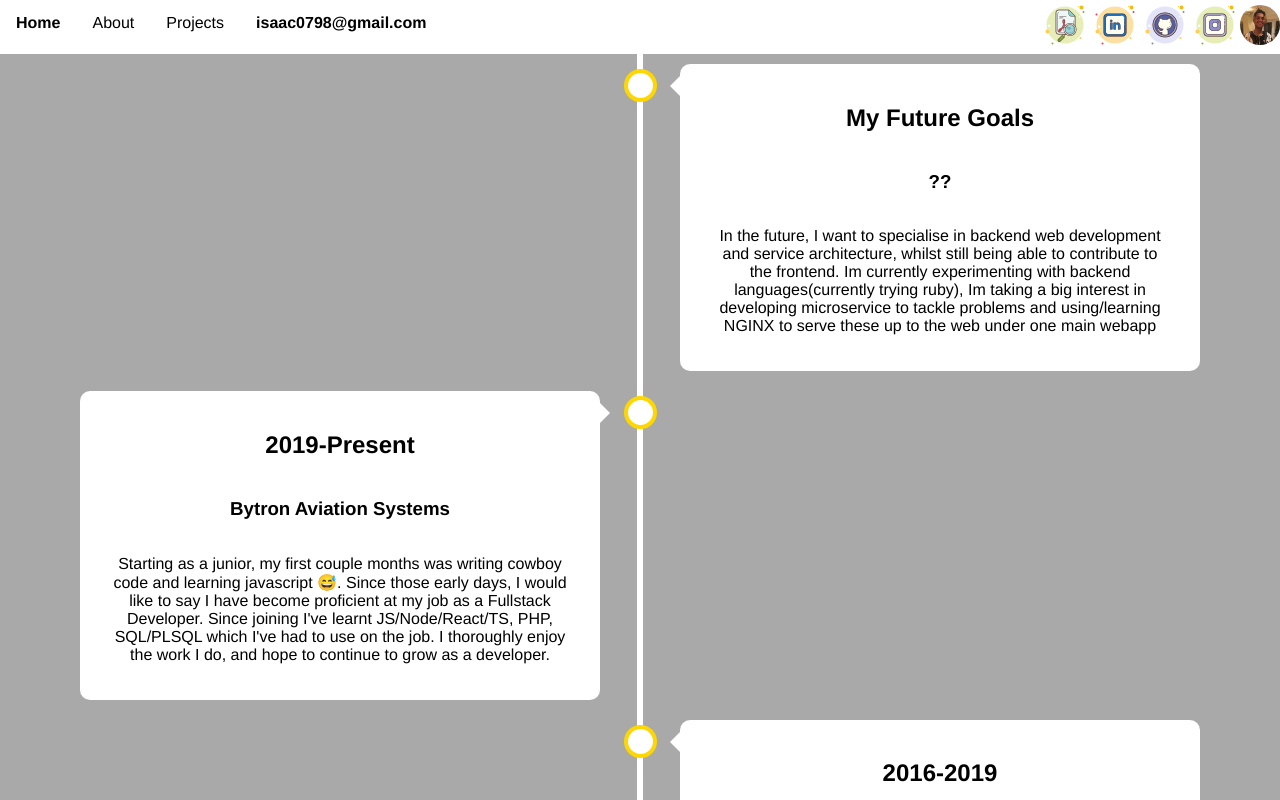
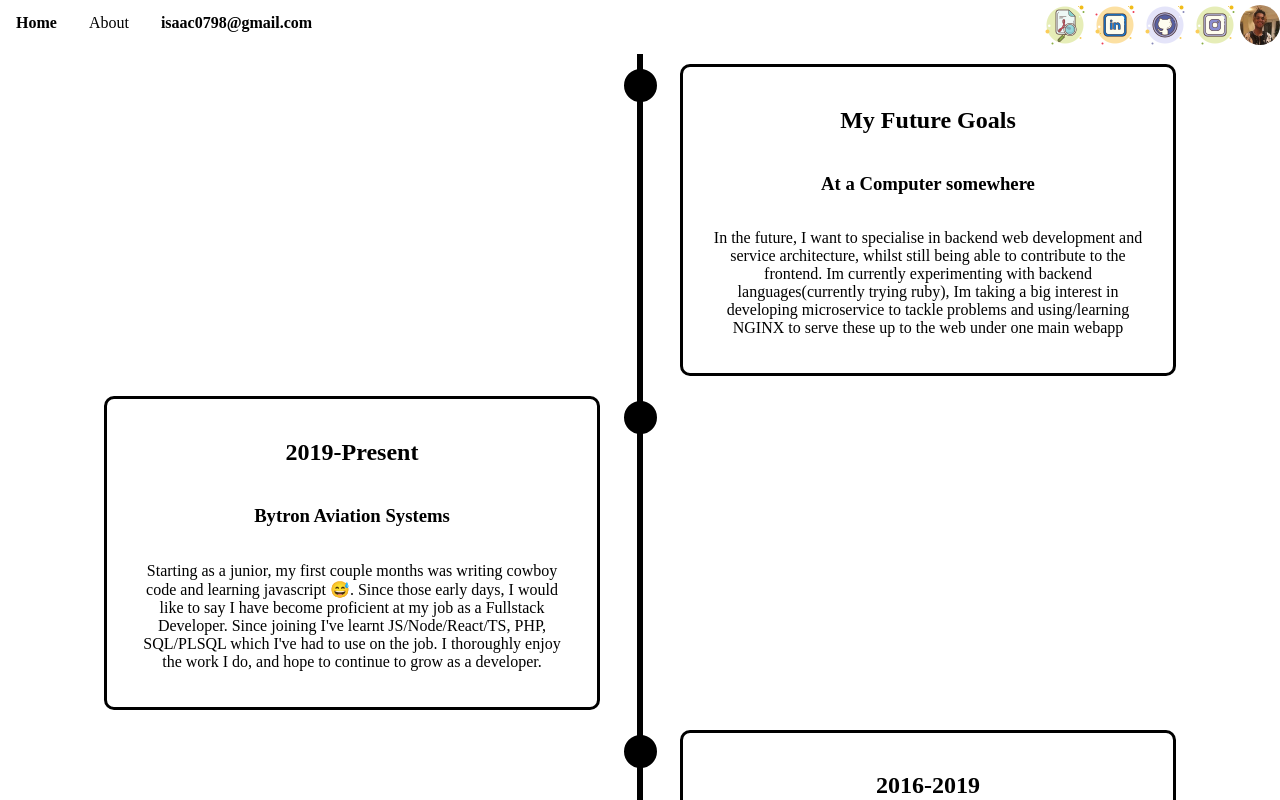
Before and after one commit to isaac0798/Personal-Website, a React (Create React App) app: page /about in a window 1280 px wide. Shown: the top 800 px of the page. Built offline with nearby package versions, Linux system fonts and the light colour scheme.

Commit message:
redesign complete b/w theme

```diff
--- a/src/css/app.css
+++ b/src/css/app.css
@@ -1,5 +1,4 @@
 body {
-  background-color: darkgray;
 }
 .App {
   text-align: center;
@@ -8,15 +7,12 @@ body {
 .mainPageContent {
   min-height: 100vh;
   display: flex;
-  flex-direction: row;
+  flex-direction: column;
   font-size: calc(10px + 2vmin);
-  color: white;
+  color: black;
+  font-family: karla;
   align-items: center;
   justify-content: space-evenly;
-}
-
-h3, h2 {
-  width: 60%;
 }
 
 .App-link {
--- a/src/css/homePage.css
+++ b/src/css/homePage.css
@@ -14,9 +14,21 @@
     margin-right: 10vw;
 }
 
-#txtBox {
+.txtBox {
     display: flex;
     flex-direction: column;
     justify-content: center;
     align-items: center;
 }
+
+#slide1 {
+    height: 100vh;
+    width: 100vw;
+}
+
+#slide2 {
+    background-color: black;
+    height: 100vh;
+    width: 100vw;
+    color: white;
+}
--- a/src/css/projects.css
+++ b/src/css/projects.css
@@ -3,6 +3,7 @@
     border-radius: 5px;
     background-color: white;
     margin: 5px;
+    color: black;
   }
 
   .card:hover {
@@ -11,6 +12,9 @@
 
   .projectContainer {
     padding: 2px 16px;
+    height: 30vh;
+    font-size: large;
+    font-family: karla;
   }
 
   #projectList {
--- a/src/css/timeline.css
+++ b/src/css/timeline.css
@@ -4,13 +4,13 @@
 
   /* Set a background color */
   body {
-    font-family: Helvetica, sans-serif;
+    font-family: karla;
   }
 
   /* The actual timeline (the vertical ruler) */
   .timeline {
     position: relative;
-    max-width: 1200px;
+    max-width: 90vw;
     margin: 0 auto;
   }
 
@@ -19,7 +19,7 @@
     content: '';
     position: absolute;
     width: 6px;
-    background-color: white;
+    background-color:black;
     top: 0;
     bottom: 0;
     left: 50%;
@@ -41,8 +41,8 @@
     width: 25px;
     height: 25px;
     right: -17px;
-    background-color: #ffffff;
-    border: 4px solid gold;
+    background-color: black;
+    border: 4px solid black;
     top: 15px;
     border-radius: 50%;
     z-index: 1;
@@ -58,34 +58,6 @@
     left: 50%;
   }
 
-  /* Add arrows to the left container (pointing right) */
-  .left::before {
-    content: " ";
-    height: 0;
-    position: absolute;
-    top: 22px;
-    width: 0;
-    z-index: 1;
-    right: 30px;
-    border: medium solid white;
-    border-width: 10px 0 10px 10px;
-    border-color: transparent transparent transparent white;
-  }
-
-  /* Add arrows to the right container (pointing left) */
-  .right::before {
-    content: " ";
-    height: 0;
-    position: absolute;
-    top: 22px;
-    width: 0;
-    z-index: 1;
-    left: 30px;
-    border: medium solid white;
-    border-width: 10px 10px 10px 0;
-    border-color: transparent white transparent transparent;
-  }
-
   /* Fix the circle for containers on the right side */
   .right::after {
     left: -16px;
@@ -94,12 +66,13 @@
   /* The actual content */
   .content {
     padding: 20px 30px;
-    background-color: white;
     position: relative;
     border-radius: 10px;
     display: flex;
     align-items: center;
     flex-direction: column;
+    border-style: solid;
+    border-color: black;
   }
 
   /* Media queries - Responsive timeline on screens less than 600px wide */
@@ -119,9 +92,9 @@
   /* Make sure that all arrows are pointing leftwards */
     .container::before {
       left: 60px;
-      border: medium solid white;
+      border: medium solid black;
       border-width: 10px 10px 10px 0;
-      border-color: transparent white transparent transparent;
+      border-color: transparent black transparent transparent;
       border-radius: 20px;
     }
 
--- a/src/js/about/about.js
+++ b/src/js/about/about.js
@@ -16,7 +16,7 @@ export default function About() {
       <TimeFrame
         type="container right"
         year="My Future Goals"
-        pow="??"
+        pow="At a Computer somewhere"
         content={futureDescription}
       />
       <TimeFrame
--- a/src/js/home/homePage.js
+++ b/src/js/home/homePage.js
@@ -1,16 +1,21 @@
 import React from "react";
 import "../../css/homePage.css";
-import homePage from "../../images/homePage.png";
+import scroll from '../../images/scroll.png';
+import Projects from "../projects/projects";
 
 export default function HomePage() {
   return (
     <div className="mainPageContent">
-      <div id="txtBox">
-        <h1>Hi, my name is Isaac Tennant</h1>
-        <h2>I'm a software developer in Hull, and have been working here since graduating from the UoHull.</h2>
-        <h3>I enjoy anything from bringing frontends to life, to building API's, to writing PLSQL scripts!</h3>
+      <div id="slide1" className="txtBox">
+        <p>Hi, my name is Isaac Tennant</p>
+        <p>I'm a software developer in Hull, and have been working here since graduating from the UoHull.</p>
+        <p>I enjoy anything from bringing frontends to life, to building API's, to writing PLSQL scripts!</p>
+        <p>Projects Below</p>
+        <img id="scrollImg" src={scroll}></img>
       </div>
-      <img id="homePageImg" alt="Me Chillin" src={homePage}></img>
+      <div id="slide2" className="txtBox">
+        <Projects />
+      </div>
     </div>
   );
 }
--- a/src/js/navbar.js
+++ b/src/js/navbar.js
@@ -22,9 +22,6 @@ export default function NavBar() {
           </li>
           <li>
             <Link to="/about">About</Link>
-          </li>
-          <li>
-            <Link to="/projects">Projects</Link>
           </li>
           <li><a id="email">isaac0798@gmail.com</a></li>
           <li id="logo">
@@ -73,7 +70,6 @@ export default function NavBar() {
         <Switch>
           <Route exact path="/">
             <HomePage />
-            <Footer />
           </Route>
           <Route path="/about">
             <About />
```
Also changed, not shown: src/images/scroll.png (added).
